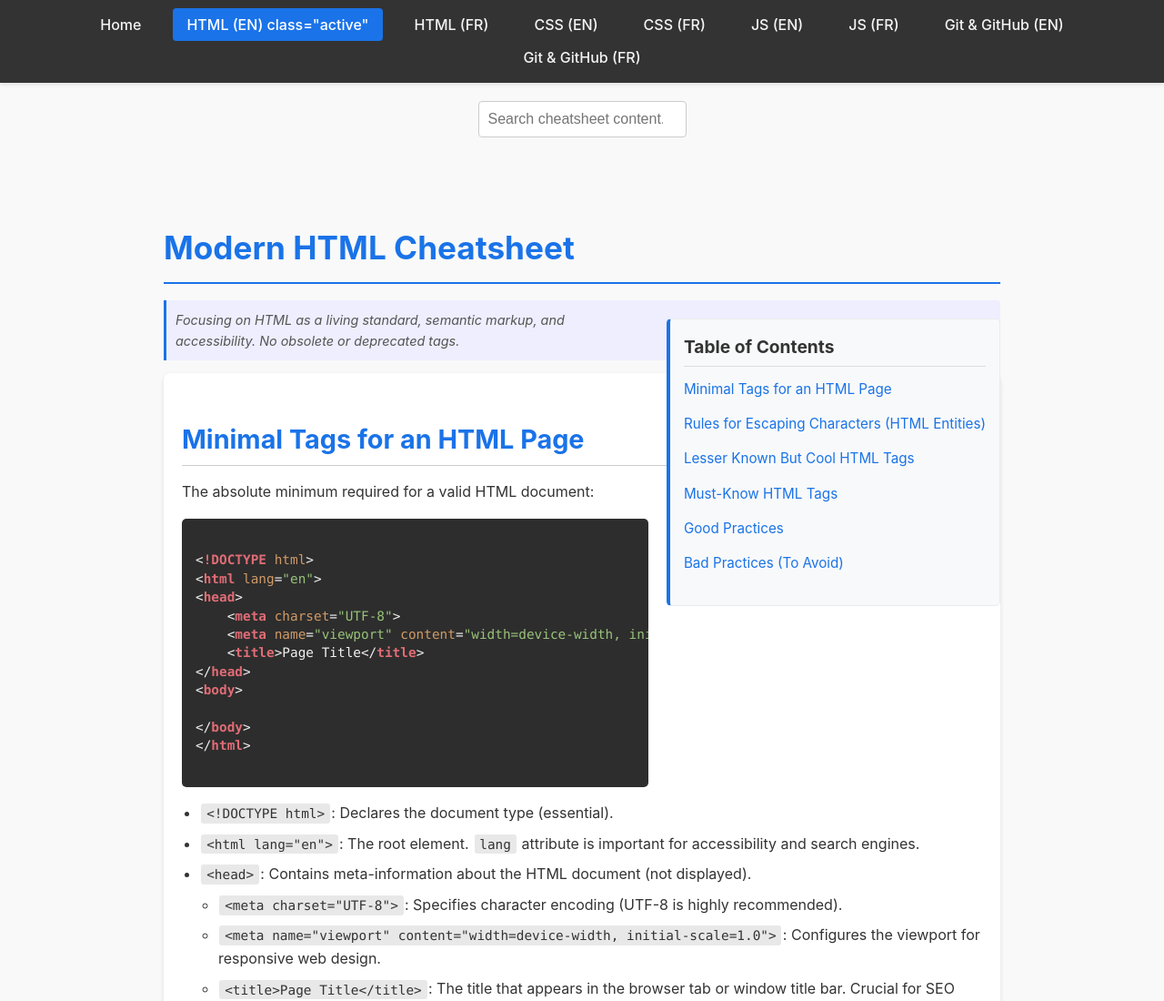
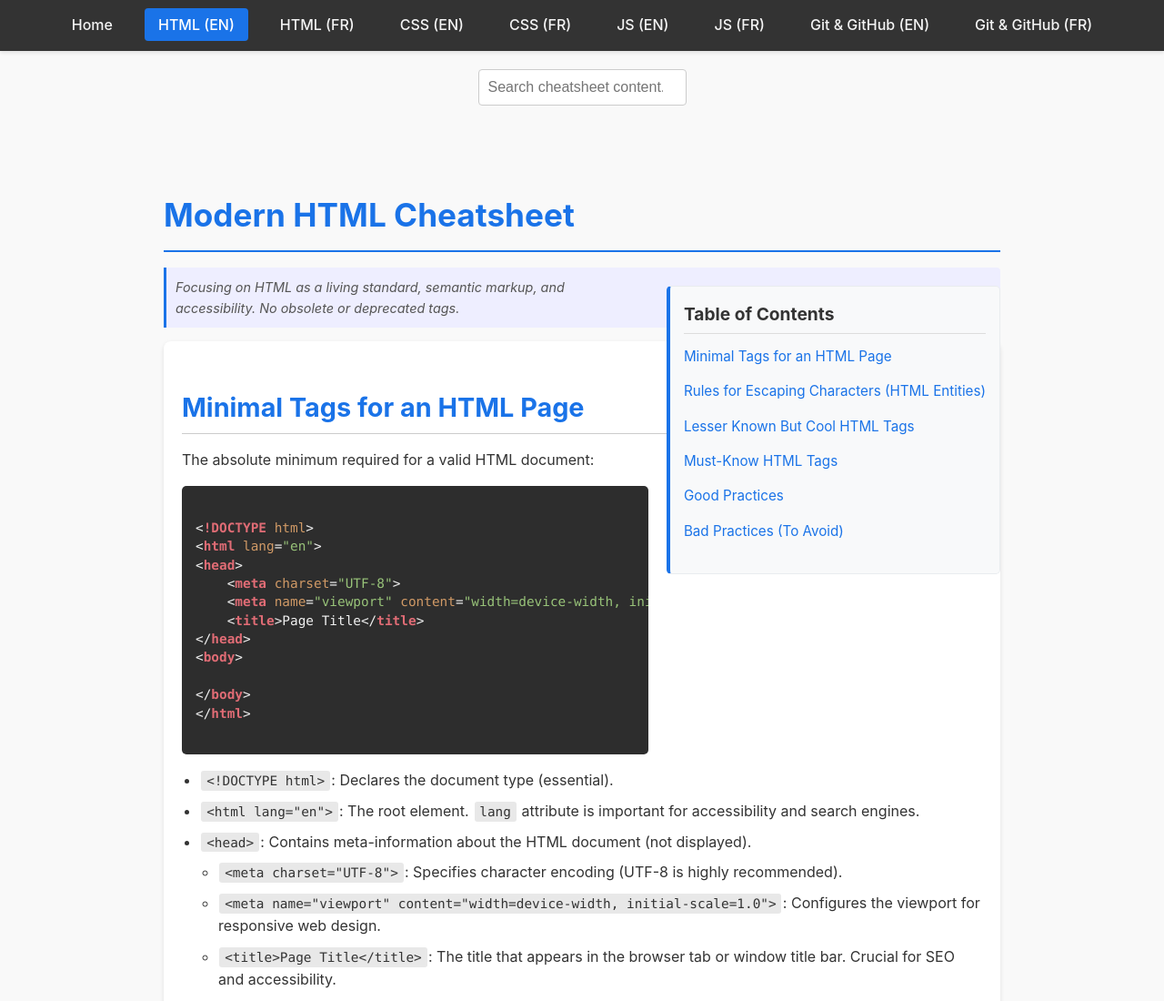
Before and after one commit to sidbxl/cheatsheets, a plain HTML site: page html.html in a window 1280 px wide. Shown: the top 1100 px of the page at 91% size. Drawn offline with Linux system fonts and the light colour scheme.

Commit message:
Fixed HTML_EN Menu

```diff
--- a/html.html
+++ b/html.html
@@ -13,7 +13,7 @@
     <nav>
         <ul>
             <li><a href="index.html">Home</a></li>
-            <li><a href="html.html">HTML (EN) class="active"</a></li>
+            <li><a href="html.html" class="active">HTML (EN)</a></li>
             <li><a href="html_fr.html">HTML (FR)</a></li>
             <li><a href="css.html">CSS (EN)</a></li>
             <li><a href="css_fr.html">CSS (FR)</a></li>
```
